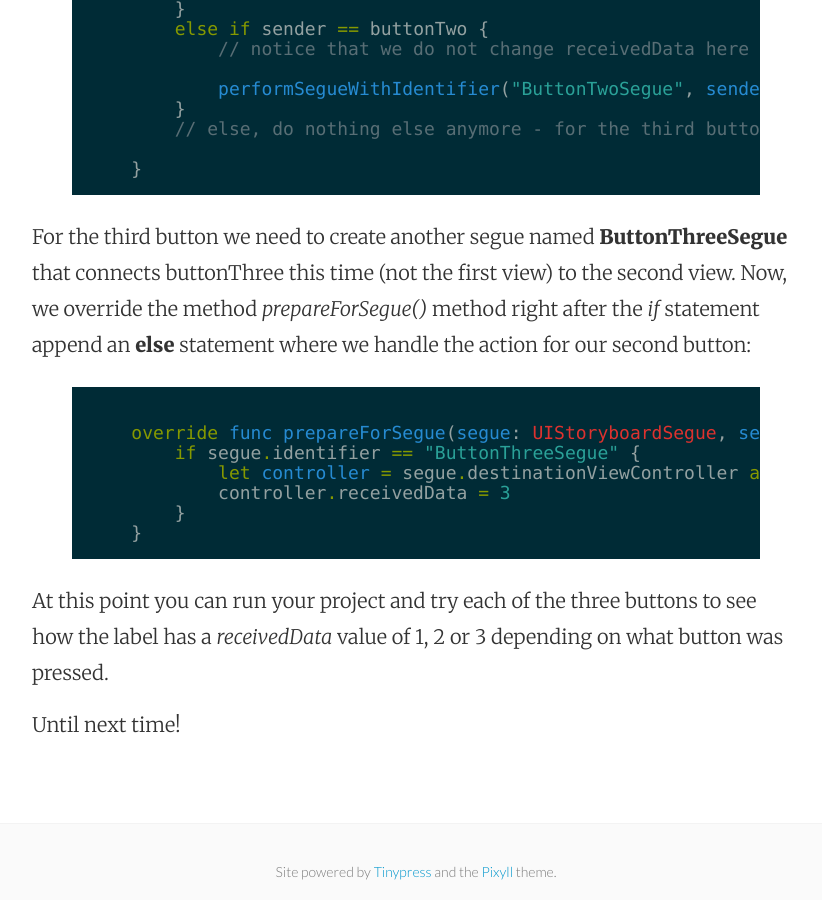
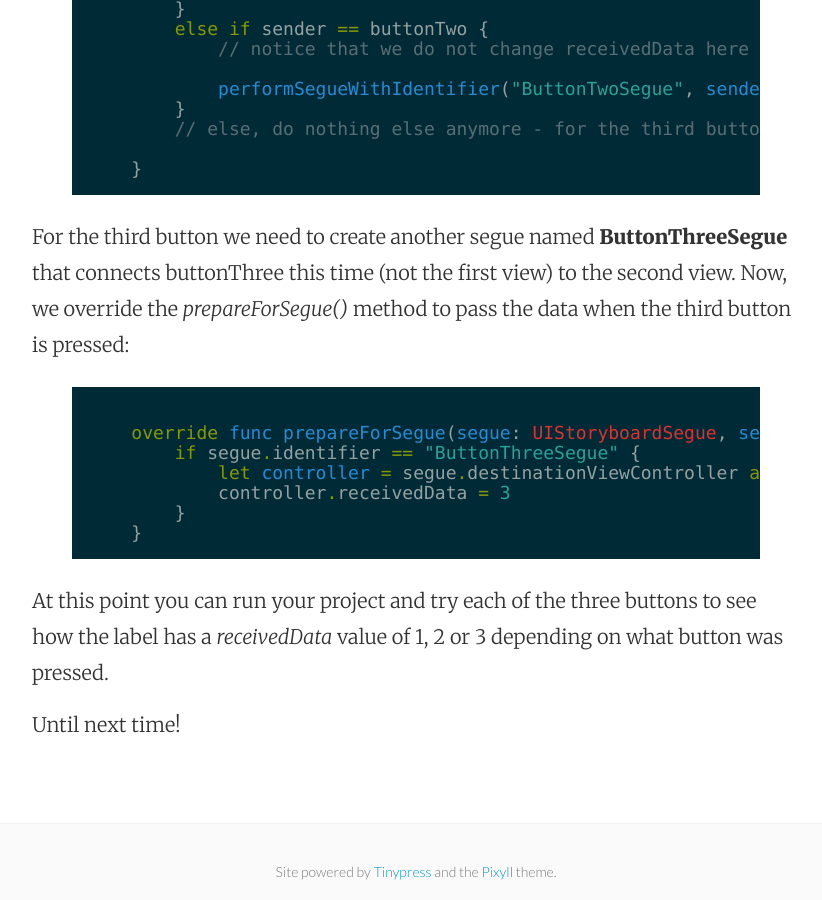
Before and after one commit to mhorga/mhorga.github.io, a Jekyll site: the page built from _posts/2015-07-11-passing-data-between-viewcontrollers.markdown, in a window 1280 px wide and 900 px high, scrolled down 2300 px. Shown: the whole window, without its empty margins (224-1046 px from the left). Built offline with Jekyll 4.4.1, drawn with Linux system fonts in a browser that asks for light colours.

Commit message:
Post update: Passing data between View Controllers

```diff
--- a/_posts/2015-07-11-passing-data-between-viewcontrollers.markdown
+++ b/_posts/2015-07-11-passing-data-between-viewcontrollers.markdown
@@ -48,7 +48,7 @@ Now let's focus on the first button. We want to send some data to the SecondView
     }
 {% endhighlight %}
 
-For the second button we need to create a segue named __ButtonTwoSegue__ that connects the first view to the second view. Now, inside the _sendData()_ method right after the _if_ statement append an __else__ statement where we handle the action for our second button:
+For the second button we need to create a segue named __ButtonTwoSegue__ that connects the first view to the second view. Now, inside the _sendData()_ method right after the __if__ statement append an __else__ statement where we handle the action for our second button:
 
 {% highlight swift %}
     @IBAction func sendData(sender: UIButton) {
@@ -65,7 +65,7 @@ For the second button we need to create a segue named __ButtonTwoSegue__ that co
     }
 {% endhighlight %}
 
-For the third button we need to create another segue named __ButtonThreeSegue__ that connects buttonThree this time (not the first view) to the second view. Now, we override the method _prepareForSegue()_ method right after the _if_ statement append an __else__ statement where we handle the action for our second button:
+For the third button we need to create another segue named __ButtonThreeSegue__ that connects buttonThree this time (not the first view) to the second view. Now, we override the _prepareForSegue()_ method to pass the data when the third button is pressed:
 
 {% highlight swift %}
     override func prepareForSegue(segue: UIStoryboardSegue, sender: AnyObject?) {
```
